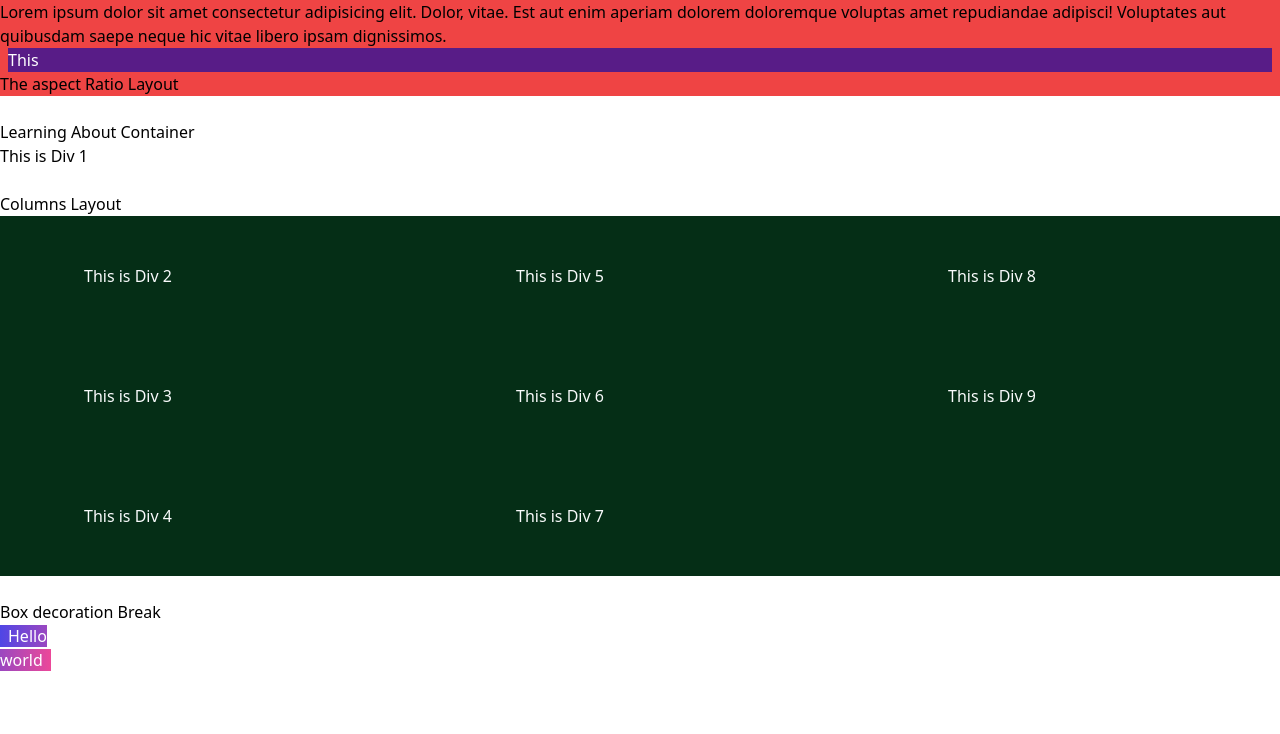
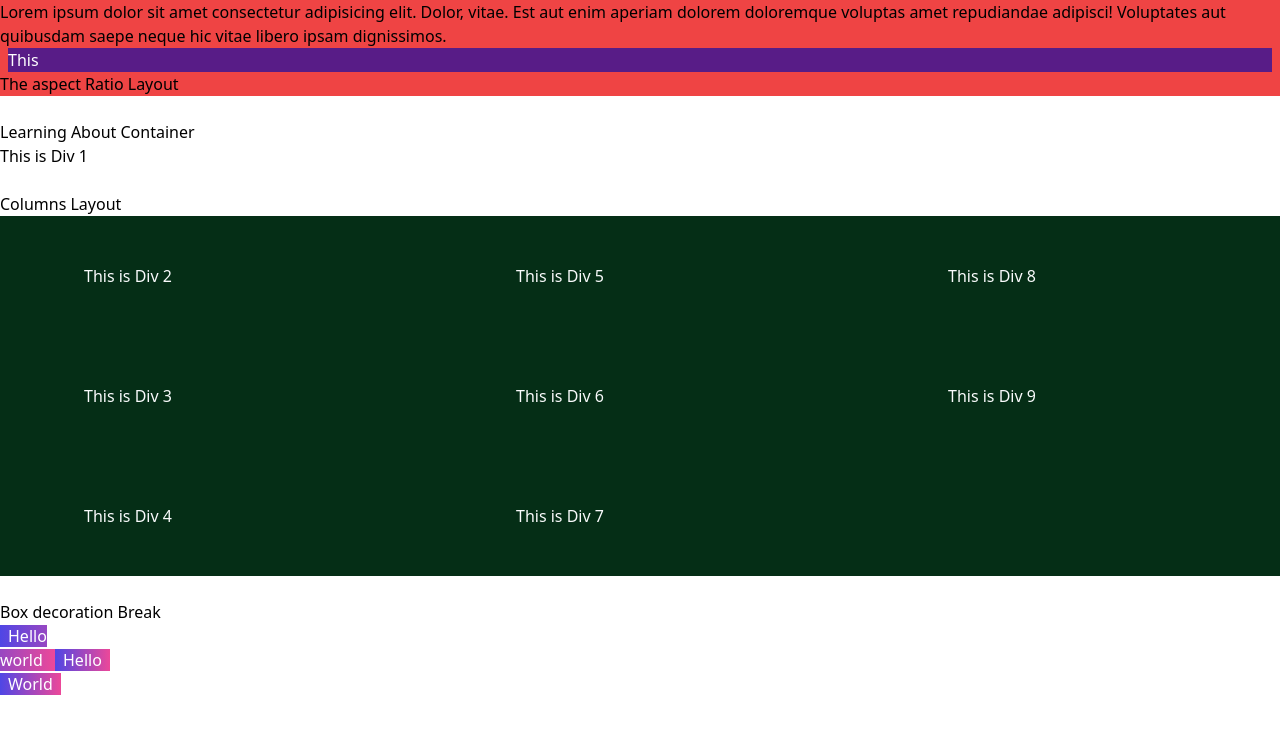
Before and after one commit to Becasss/Tailwind_CSS_Tutorial, a website built with Vite: page Day2/index.html in a window 1280 px wide. Built offline with nearby package versions, Linux system fonts and the light colour scheme.

Commit message:
Updating text-decoration-clone function

```diff
--- a/Day2/index.html
+++ b/Day2/index.html
@@ -41,6 +41,8 @@
         <span class="box-decoration-slice bg-gradient-to-r from-indigo-600 to-pink-500 text-white px-2">Hello <br>
         world
     </span>
+    <span class="box-decoration-clone bg-gradient-to-r from-indigo-600 to-pink-500 text-white px-2">Hello <br>
+    World</span>
 
 
 </body>
```
